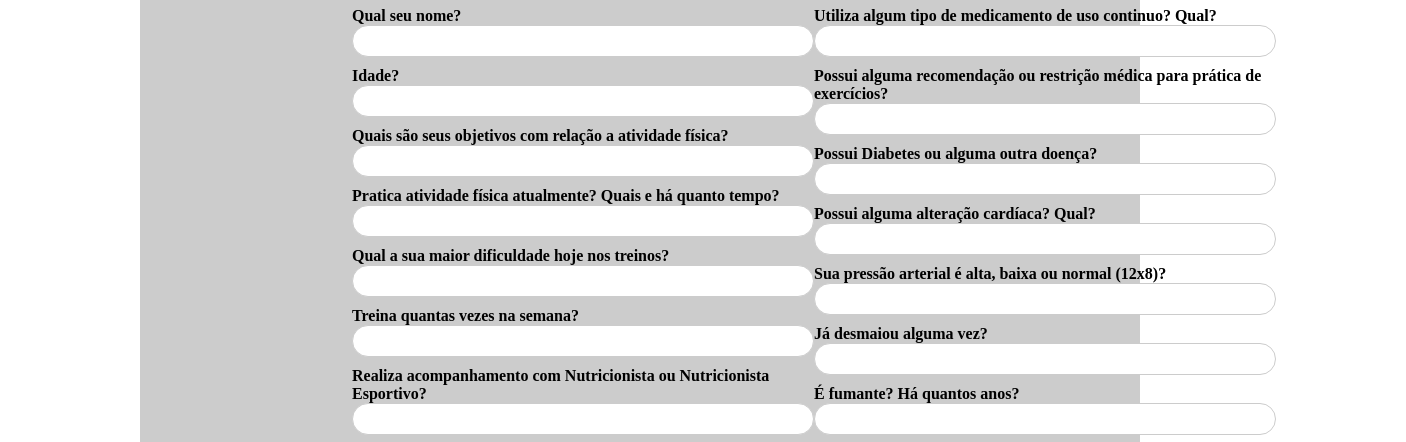
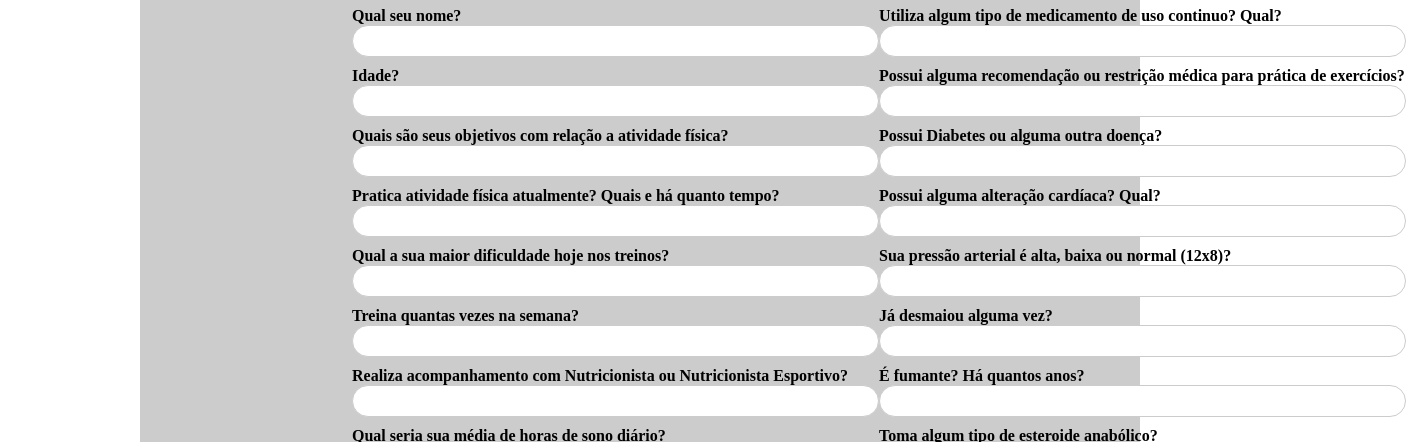
Before and after one commit to HigorPiress/formulario-ap, a plain HTML site: page index.html in a window 1280 px wide. Shown: the part 355-797 px from the top of the page, 1406 px wide, since content can reach past the window. Drawn offline with Linux system fonts and the light colour scheme.

Commit message:
atualizado

```diff
--- a/estilo/style.css
+++ b/estilo/style.css
@@ -47,7 +47,7 @@ main {
 }
 
 .cadastro-int input {
-    width: 450px;
+    width: 515px;
     height: 30px;
     border-radius: 30px;
     border: 1px solid #CCC;
```
